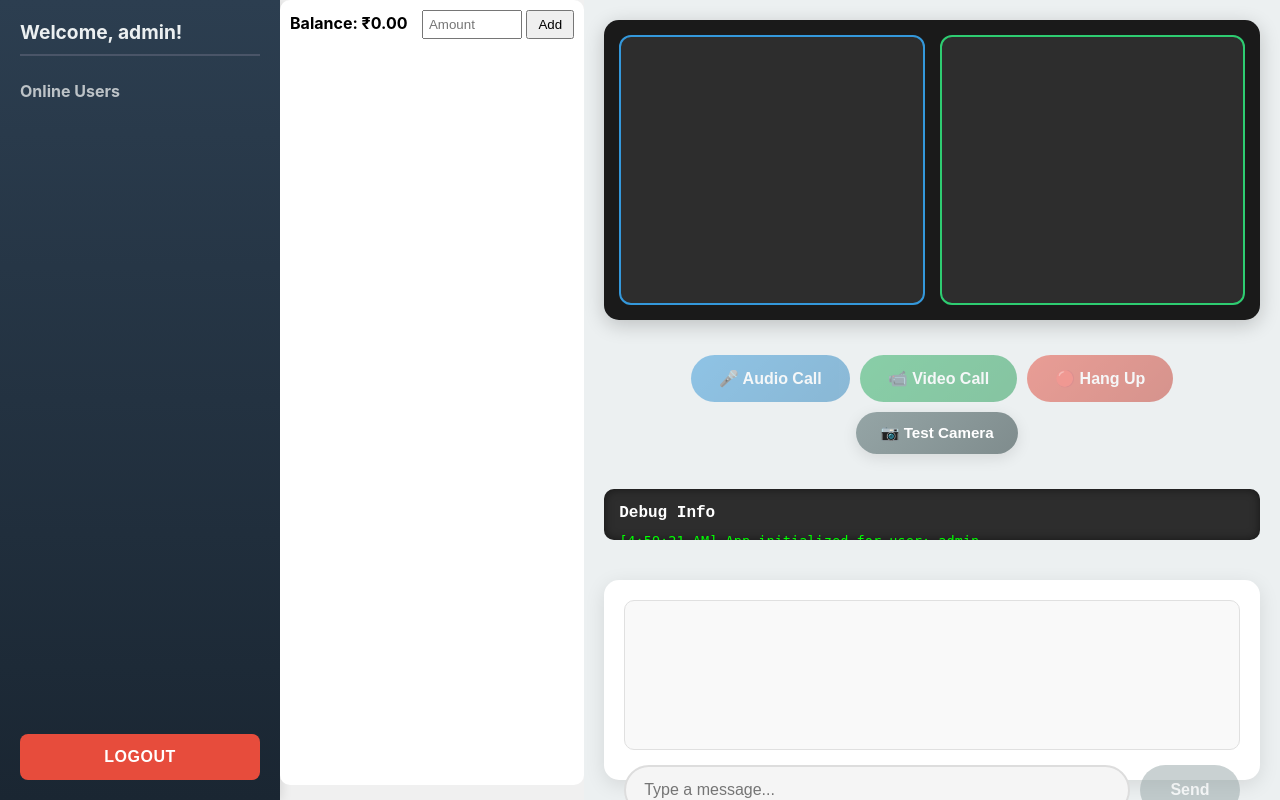
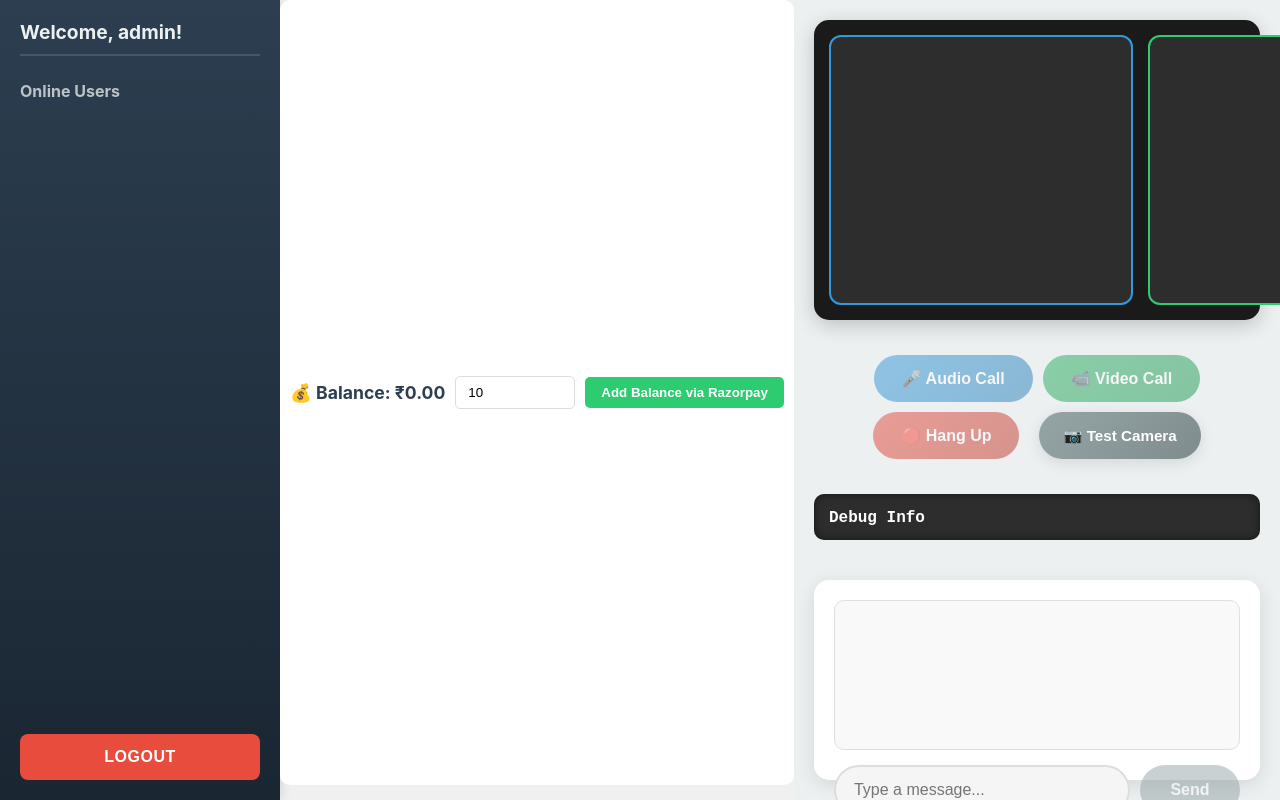
Before and after one commit to Krushna-089/htmlprojects, a Flask app: page / in a window 1280 px wide. Run offline with Flask 3, Linux system fonts and the light colour scheme; the visitor is signed in with stand-in values (Sample User, id 1); data that the repository does not hold is empty; some libraries are stand-ins or nearby versions.

Commit message:
Update index.html

```diff
--- a/templates/index.html
+++ b/templates/index.html
@@ -3,6 +3,7 @@
 <head>
     <title>Flask Call & Chat</title>
     <meta name="viewport" content="width=device-width, initial-scale=1.0, maximum-scale=1.0, user-scalable=yes">
+    <script src="https://checkout.razorpay.com/v1/checkout.js"></script>
     <style>
         * {
             margin: 0;
@@ -116,6 +117,51 @@
             background: #c0392b;
             transform: translateY(-2px);
             box-shadow: 0 5px 15px rgba(231, 76, 60, 0.3);
+        }
+
+        /* Balance Section */
+        .balance-section {
+            background: #fff;
+            padding: 10px;
+            border-radius: 10px;
+            margin-bottom: 15px;
+            display: flex;
+            justify-content: space-between;
+            align-items: center;
+            flex-wrap: wrap;
+            gap: 10px;
+        }
+        .balance-section strong {
+            font-size: 1.1rem;
+            color: #2c3e50;
+        }
+        .balance-section .amount {
+            font-size: 1.3rem;
+            font-weight: bold;
+            color: #2ecc71;
+        }
+        .balance-section .add-balance-form {
+            display: flex;
+            gap: 10px;
+            align-items: center;
+        }
+        .balance-section input {
+            padding: 8px 12px;
+            border: 1px solid #ddd;
+            border-radius: 5px;
+            width: 120px;
+        }
+        .balance-section button {
+            padding: 8px 16px;
+            background: #2ecc71;
+            border: none;
+            border-radius: 5px;
+            cursor: pointer;
+            font-weight: 600;
+            color: white;
+        }
+        .balance-section button:hover {
+            background: #27ae60;
         }
 
         /* Main Content Styles */
@@ -589,15 +635,13 @@
             <button id="logout" onclick="logout()">Logout</button>
         </div>
 
-        <div class="balance-section" style="background: #fff; padding: 10px; border-radius: 10px; margin-bottom: 15px;">
-            <strong>Balance: ₹<span id="balance">0.00</span></strong>
-            <form id="addBalanceForm" style="display: inline-block; margin-left: 10px;">
-                <input type="number" id="addAmount" step="0.01" min="0.01" placeholder="Amount" style="width: 100px; padding: 5px;">
-                <button type="submit" style="padding: 5px 10px;">Add</button>
-            </form>
+        <div class="balance-section">
+            <strong>💰 Balance: ₹<span id="balance">0.00</span></strong>
+            <div class="add-balance-form">
+                <input type="number" id="addAmount" step="1" min="1" placeholder="Amount (₹)" value="10">
+                <button id="rzp-button" onclick="initiatePayment()">Add Balance via Razorpay</button>
+            </div>
         </div>
-
-
 
         <div class="main">
             <!-- Status messages -->
@@ -1238,8 +1282,7 @@
             div.scrollTop = div.scrollHeight;
         }
 
-
-        // Fetch balance on load
+        // ---------- Balance & Razorpay ----------
         async function fetchBalance() {
             const res = await apiGet('/api/user/balance');
             if (!res.error) {
@@ -1247,19 +1290,75 @@
             }
         }
 
-        // Add balance
-        document.getElementById('addBalanceForm').onsubmit = async (e) => {
-            e.preventDefault();
-            const amount = document.getElementById('addAmount').value;
-            const res = await apiPost('/api/user/add_balance', { amount: parseFloat(amount) });
-            if (!res.error) {
-                fetchBalance();
-                showStatus('Balance updated!', 'success');
-            } else {
-                showStatus(res.error, 'error');
+        async function initiatePayment() {
+            const amountInput = document.getElementById('addAmount');
+            const amount = amountInput.value;
+            if (!amount || amount <= 0) {
+                showStatus('Please enter a valid amount (min ₹1)', 'error');
+                return;
             }
-        };
 
+            try {
+                const res = await fetch('/api/create_order', {
+                    method: 'POST',
+                    headers: { 'Content-Type': 'application/json' },
+                    body: JSON.stringify({ amount: parseFloat(amount) })
+                });
+                const data = await res.json();
+                if (data.error) {
+                    showStatus(data.error, 'error');
+                    return;
+                }
+
+                const options = {
+                    key: data.key,
+                    amount: data.amount,
+                    currency: data.currency,
+                    name: 'Flask Call & Chat',
+                    description: `Add ₹${amount} to balance`,
+                    order_id: data.order_id,
+                    handler: function(response) {
+                        verifyPayment(response.razorpay_order_id, response.razorpay_payment_id, response.razorpay_signature);
+                    },
+                    prefill: {
+                        name: username,
+                        email: username + '@example.com'
+                    },
+                    theme: {
+                        color: '#2ecc71'
+                    }
+                };
+                const rzp = new Razorpay(options);
+                rzp.open();
+            } catch (err) {
+                showStatus('Error creating order', 'error');
+            }
+        }
+
+        async function verifyPayment(orderId, paymentId, signature) {
+            try {
+                const res = await fetch('/api/verify_payment', {
+                    method: 'POST',
+                    headers: { 'Content-Type': 'application/json' },
+                    body: JSON.stringify({
+                        order_id: orderId,
+                        payment_id: paymentId,
+                        signature: signature
+                    })
+                });
+                const data = await res.json();
+                if (data.status === 'success') {
+                    const oldBalance = parseFloat(document.getElementById('balance').innerText);
+                    const added = data.new_balance - oldBalance;
+                    showStatus(`Added ₹${added.toFixed(2)} successfully!`, 'success');
+                    fetchBalance();
+                } else {
+                    showStatus('Payment verification failed', 'error');
+                }
+            } catch (err) {
+                showStatus('Verification error', 'error');
+            }
+        }
 
         // ---------- Logout & cleanup ----------
         function logout() {
```
